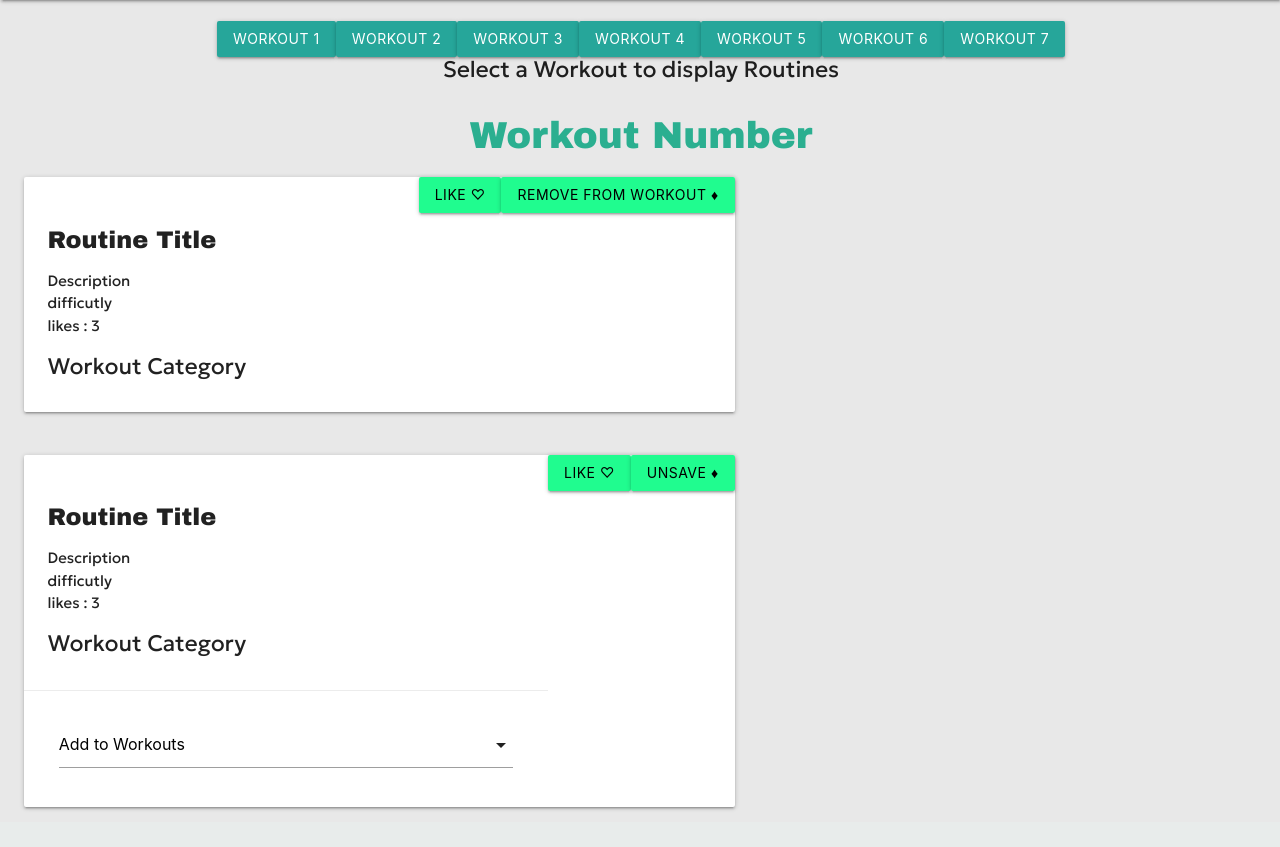
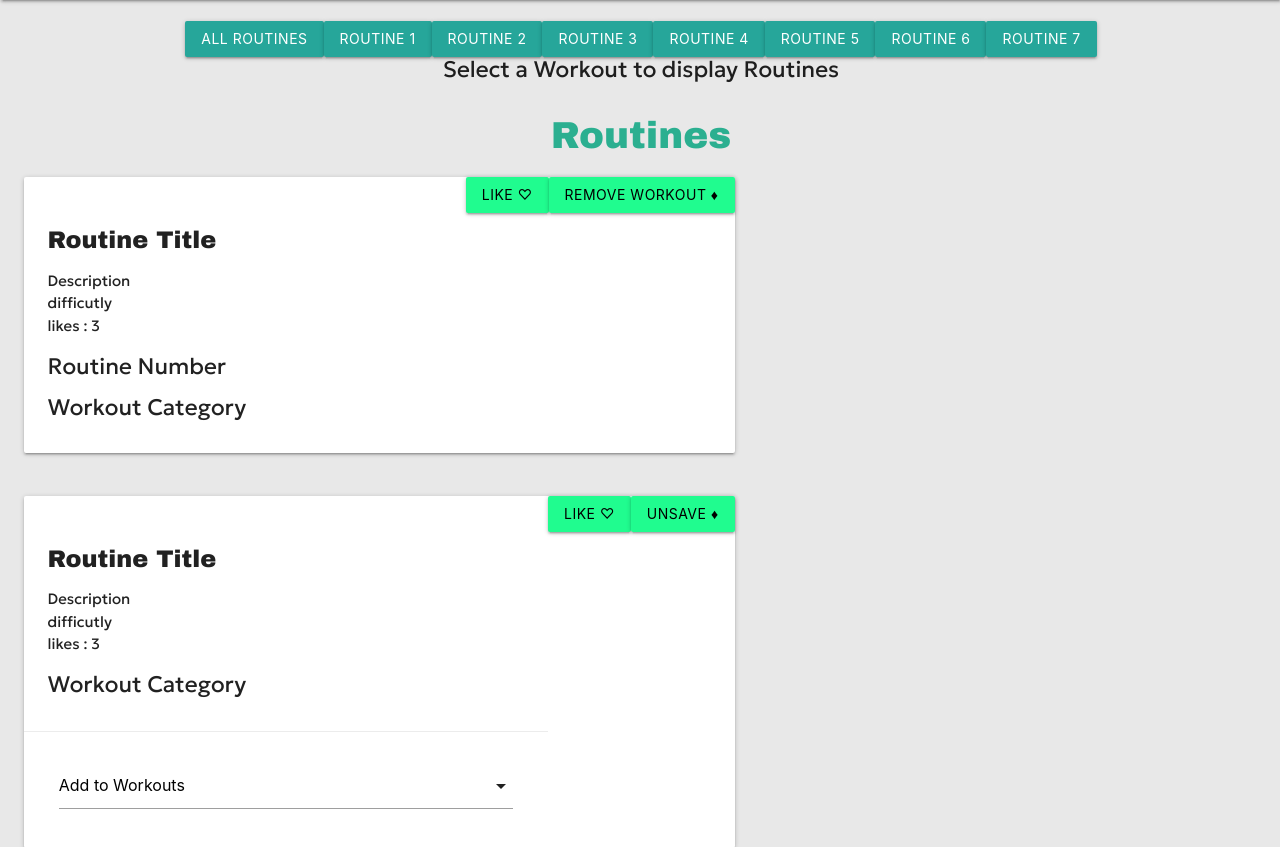
Before and after one commit to TheLegend0100010/INFO-2602-PROJECT, a Flask app: template App/templates/tempMyWorkouts.html in a window 1280 px wide. Shown: the part 65-912 px from the top of the page. Before the commit the page ends 876 px from the top, so only its background shows below. Run offline with Flask 3, Linux system fonts and the light colour scheme; the template is opened without the code that fills it, so the values that code supplies are empty; some web fonts are replaced.

Commit message:
Update tempMyWorkouts.html

```diff
--- a/App/templates/tempMyWorkouts.html
+++ b/App/templates/tempMyWorkouts.html
@@ -150,18 +150,19 @@
             <section class="col s12" style="margin-top: 5px; height: 95vh; ">
               <div class="row">
                 <div class="col s12" style= "display:flex; align-items:center; justify-content:center">
-                  <a class="waves-effect waves-light btn">Workout 1</a>
-                  <a class="waves-effect waves-light btn">Workout 2</a>
-                  <a class="waves-effect waves-light btn">Workout 3</a>
-                  <a class="waves-effect waves-light btn">Workout 4</a>
-                  <a class="waves-effect waves-light btn">Workout 5</a>
-                  <a class="waves-effect waves-light btn">Workout 6</a>
-                  <a class="waves-effect waves-light btn">Workout 7</a>
+                  <a class="waves-effect waves-light btn">All Routines</a>
+                  <a class="waves-effect waves-light btn">Routine 1</a>
+                  <a class="waves-effect waves-light btn">Routine  2</a>
+                  <a class="waves-effect waves-light btn">Routine 3</a>
+                  <a class="waves-effect waves-light btn">Routine  4</a>
+                  <a class="waves-effect waves-light btn">Routine  5</a>
+                  <a class="waves-effect waves-light btn">Routine 6</a>
+                  <a class="waves-effect waves-light btn">Routine 7</a>
                 </div>
                 <h5 style="text-align:center"> Select a Workout to display Routines</h5>
               </div>
 
-              <h4 style='text-align: center'> <span style='color:#2BAF90'>Workout Number</span></h4>
+              <h4 style='text-align: center'> <span style='color:#2BAF90'>Routines</span></h4>
 
 
 
@@ -178,13 +179,15 @@
                           <p>difficutly</p>
                           <p>likes : 3</p>
 
+
+                          <h5 style="font-size:2">Routine Number</h5>
                           <h5 style="font-size:2">Workout Category</h5>
                         </div>
 
 
                       </div>
                       <a href="#" class="waves-effect waves-light btn" style="background-color:#20fc8f; color:black">LIKE ♡ </a>
-                      <a href="#" class="waves-effect waves-light btn" style="background-color:#20fc8f; color:black">REMOVE FROM WORKOUT ♦ </a>
+                      <a href="#" class="waves-effect waves-light btn" style="background-color:#20fc8f; color:black">REMOVE WORKOUT ♦ </a>
                     </div>
                   </div>
               </div>
```
